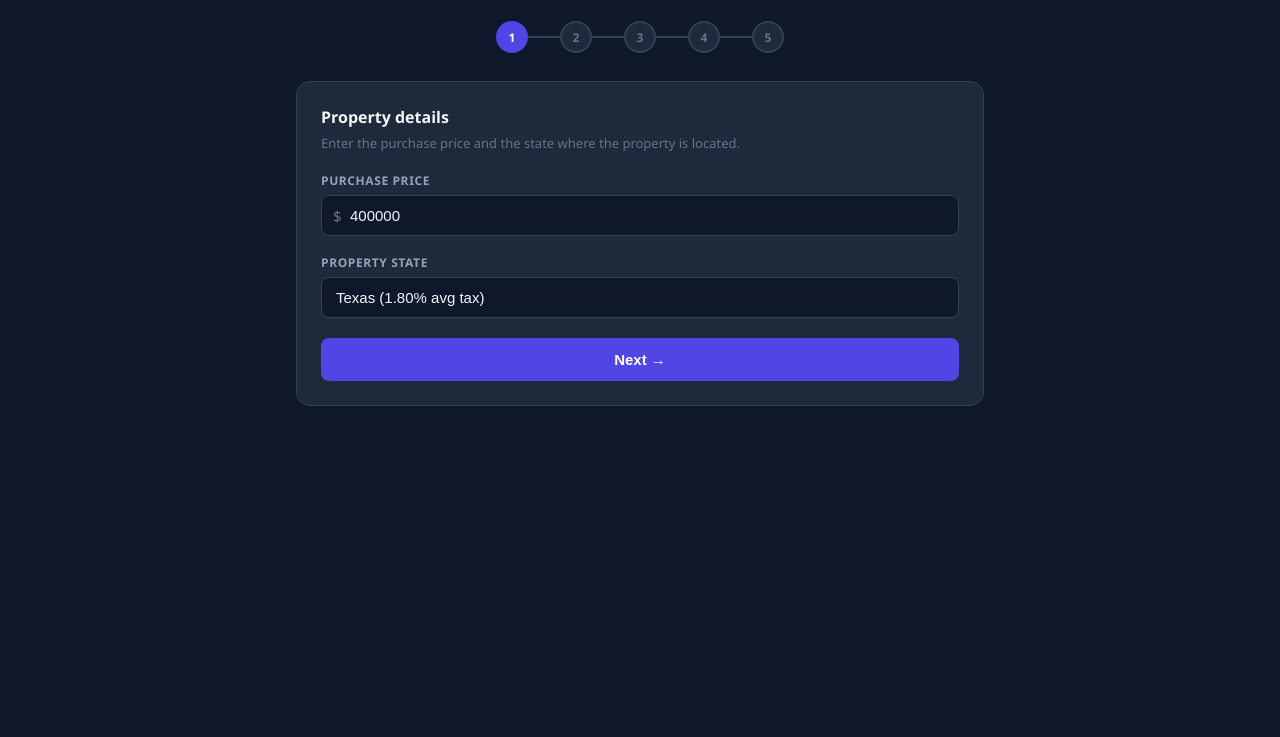
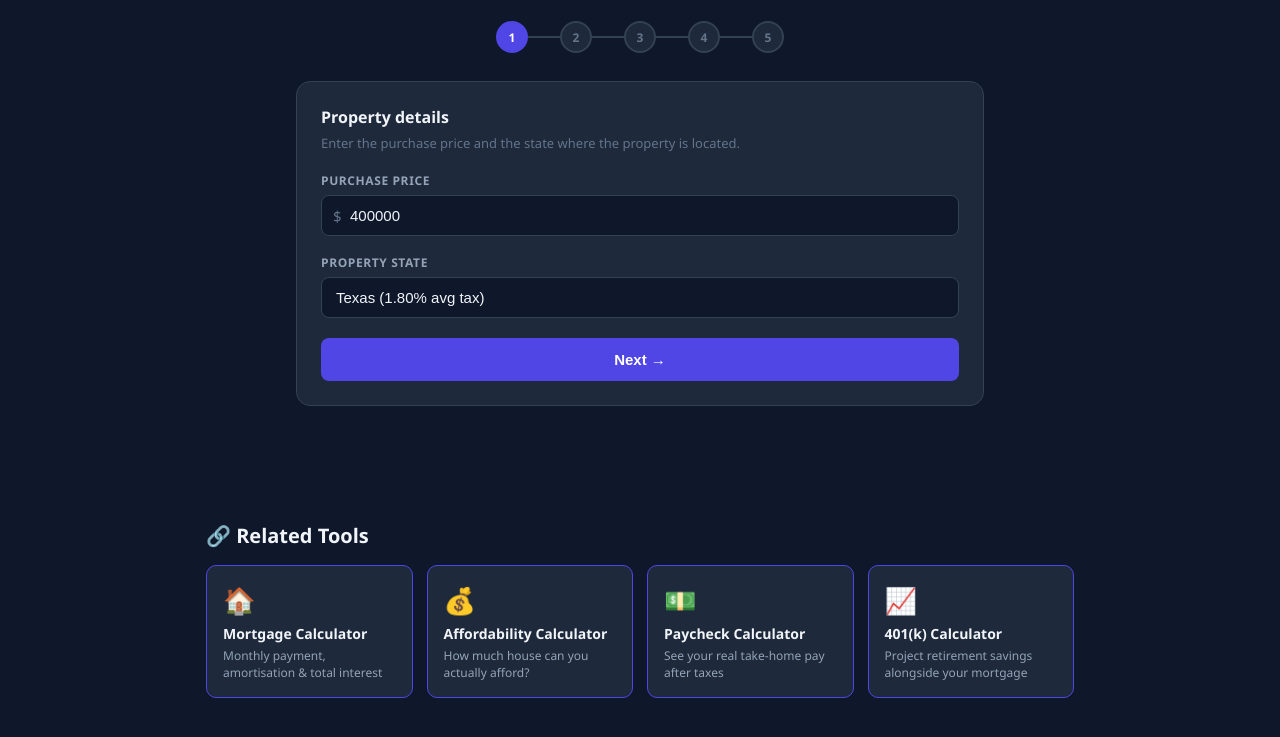
Before and after one commit to rakeshv02/us-mortgage-loan-finder, a plain HTML site: page index.html in a window 1280 px wide. Shown: the part 241-978 px from the top of the page. Before the commit the page ends 800 px from the top, so only its background shows below. Drawn offline with Linux system fonts and the light colour scheme.

Commit message:
Add Related Tools section linking back to mortgage and paycheck tools

```diff
--- a/index.html
+++ b/index.html
@@ -716,5 +716,33 @@ function restart(){
 // Init
 syncDown('amt');
 </script>
+
+    <!-- Related Tools -->
+    <section style="max-width:900px;margin:40px auto 0;padding:0 16px 48px">
+    <h2 style="font-size:20px;font-weight:700;color:#f1f5f9;margin-bottom:16px">🔗 Related Tools</h2>
+    <div style="display:grid;grid-template-columns:repeat(auto-fit,minmax(200px,1fr));gap:14px">
+      <a href="https://mortgage-calculator.tabutility.com" target="_blank" rel="noopener" style="display:block;background:#1e293b;border:1px solid #4f46e5;border-radius:10px;padding:16px;text-decoration:none;transition:transform .15s" onmouseover="this.style.transform='translateY(-2px)'" onmouseout="this.style.transform=''">
+        <div style="font-size:26px;margin-bottom:6px">🏠</div>
+        <div style="font-size:14px;font-weight:700;color:#f1f5f9">Mortgage Calculator</div>
+        <div style="font-size:12px;color:#94a3b8;margin-top:4px">Monthly payment, amortisation &amp; total interest</div>
+      </a>
+      <a href="https://mortgage-affordability-calculator.tabutility.com" target="_blank" rel="noopener" style="display:block;background:#1e293b;border:1px solid #4f46e5;border-radius:10px;padding:16px;text-decoration:none;transition:transform .15s" onmouseover="this.style.transform='translateY(-2px)'" onmouseout="this.style.transform=''">
+        <div style="font-size:26px;margin-bottom:6px">💰</div>
+        <div style="font-size:14px;font-weight:700;color:#f1f5f9">Affordability Calculator</div>
+        <div style="font-size:12px;color:#94a3b8;margin-top:4px">How much house can you actually afford?</div>
+      </a>
+      <a href="https://us-paycheck-calculator.tabutility.com" target="_blank" rel="noopener" style="display:block;background:#1e293b;border:1px solid #4f46e5;border-radius:10px;padding:16px;text-decoration:none;transition:transform .15s" onmouseover="this.style.transform='translateY(-2px)'" onmouseout="this.style.transform=''">
+        <div style="font-size:26px;margin-bottom:6px">💵</div>
+        <div style="font-size:14px;font-weight:700;color:#f1f5f9">Paycheck Calculator</div>
+        <div style="font-size:12px;color:#94a3b8;margin-top:4px">See your real take-home pay after taxes</div>
+      </a>
+      <a href="https://us-401k.tabutility.com" target="_blank" rel="noopener" style="display:block;background:#1e293b;border:1px solid #4f46e5;border-radius:10px;padding:16px;text-decoration:none;transition:transform .15s" onmouseover="this.style.transform='translateY(-2px)'" onmouseout="this.style.transform=''">
+        <div style="font-size:26px;margin-bottom:6px">📈</div>
+        <div style="font-size:14px;font-weight:700;color:#f1f5f9">401(k) Calculator</div>
+        <div style="font-size:12px;color:#94a3b8;margin-top:4px">Project retirement savings alongside your mortgage</div>
+      </a>
+    </div>
+    </section>
+
 </body>
 </html>
```
